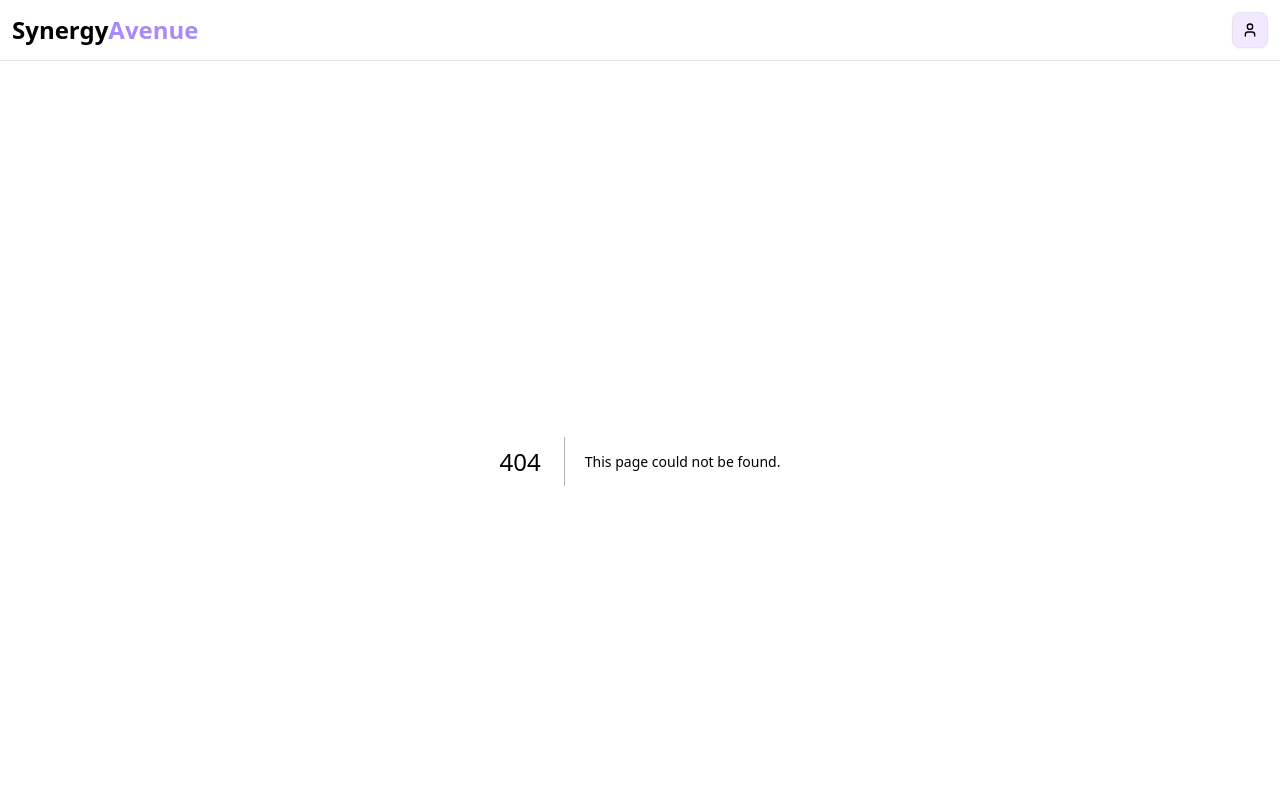
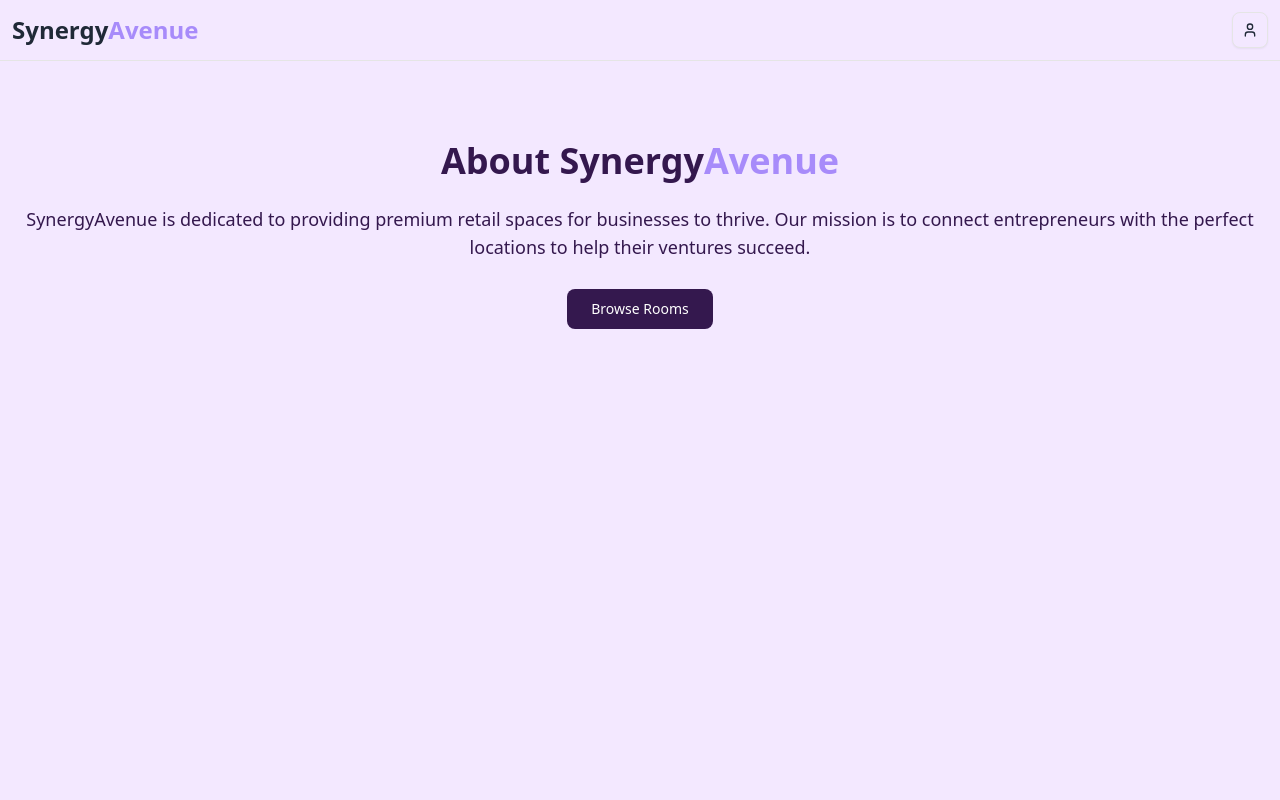
Before and after one commit to ryanzam/synergyavenue, a Next.js app: page /about in a window 1280 px wide. Before the commit this address had no page. Shown: the top 800 px of the page. Built offline with nearby package versions, Linux system fonts and the light colour scheme.

Commit message:
add about section and footer component

```diff
--- /dev/null
+++ b/app/about/page.tsx
@@ -0,0 +1,22 @@
+import { Button } from '@/components/ui/button'
+import Link from 'next/link'
+
+const AboutPage = () => {
+    return (
+        <div className='min-h-screen'>
+            <div className='container mx-auto'>
+                <h1 className='text-4xl font-bold text-center mt-20 text-primary'>About Synergy<span className='text-secondary'>Avenue</span></h1>
+                <p className='mt-6 text-lg text-accent text-center px-4'>
+                    SynergyAvenue is dedicated to providing premium retail spaces for businesses to thrive. Our mission is to connect entrepreneurs with the perfect locations to help their ventures succeed.
+                </p>
+                <div className='flex justify-center my-7'>
+                    <Button size="lg" variant="default" className="text-white hover:bg-primary/50" asChild>
+                        <Link href="/rooms">Browse Rooms</Link>
+                    </Button>
+                </div>
+            </div>
+        </div>
+    )
+}
+
+export default AboutPage
--- a/app/layout.tsx
+++ b/app/layout.tsx
@@ -2,6 +2,7 @@ import type { Metadata } from "next";
 import { Geist, Geist_Mono } from "next/font/google";
 import "./globals.css";
 import Navbar from "@/components/navbar/Navbar";
+import Footer from "@/components/footer/footer";
 
 const geistSans = Geist({
   variable: "--font-geist-sans",
@@ -30,6 +31,7 @@ export default function RootLayout({
       >
         <Navbar />
         {children}
+        <Footer />
       </body>
     </html>
   );
--- a/app/page.tsx
+++ b/app/page.tsx
@@ -65,15 +65,6 @@ export default function Home() {
           </Button>
         </div>
       </section>
-
-      {/* Footer */}
-      <footer className="py-12 bg-foreground/5">
-        <div className="container mx-auto px-4 sm:px-6 lg:px-8">
-          <div className="text-center">
-            <p className="text-primary">© 2025 Synergy Avenue. All rights reserved.</p>
-          </div>
-        </div>
-      </footer>
     </div>
   );
 }
--- a/app/rooms/[id]/page.tsx
+++ b/app/rooms/[id]/page.tsx
@@ -162,7 +162,7 @@ const RoomDetailPage = async ({ params }: { params: Promise<{ id: string }>; })
                                     <div className="flex justify-between items-center">
                                         <span className="text-primary">Security Deposit</span>
                                         <span className="text-xl font-semibold text-primary">
-                                            ${room.deposit.toLocaleString()}
+                                            ${room.deposit}
                                         </span>
                                     </div>
 
@@ -171,7 +171,7 @@ const RoomDetailPage = async ({ params }: { params: Promise<{ id: string }>; })
                                     <div className="flex justify-between items-center">
                                         <span className="font-semibold">Total Due at Signing</span>
                                         <span className="text-2xl font-bold text-secondary">
-                                            ${(room.monthyRent + room.deposit).toLocaleString()}
+                                            ${room.deposit}
                                         </span>
                                     </div>
 
@@ -189,7 +189,7 @@ const RoomDetailPage = async ({ params }: { params: Promise<{ id: string }>; })
                                             <Button
                                                 size="lg"
                                                 variant="outline"
-                                                className="w-full"
+                                                className="w-full hover:text-white"
                                                 asChild
                                             >
                                                 <Link href={`/schedule-viewing/${room.id}`}>
--- /dev/null
+++ b/components/footer/footer.tsx
@@ -0,0 +1,13 @@
+const Footer = () => {
+    return (
+        < footer className="py-12 bg-foreground/5" >
+            <div className="container mx-auto px-4 sm:px-6 lg:px-8">
+                <div className="text-center">
+                    <p className="text-primary">© 2025 Synergy Avenue. All rights reserved.</p>
+                </div>
+            </div>
+        </footer >
+    )
+}
+
+export default Footer
--- a/components/hero/Hero.tsx
+++ b/components/hero/Hero.tsx
@@ -17,7 +17,7 @@ const Hero = () => {
                     </p>
                     <div className="mt-10 flex flex-wrap gap-4">
                         <Button size="lg" variant="default" asChild className='hover:bg-primary/10'>
-                            <a href="#available-rooms">Browse Rooms</a>
+                            <Link href="/rooms">Browse Rooms</Link>
                         </Button>
                         <Button size="lg" variant="outline" className="text-primary hover:bg-primary/10" asChild>
                             <Link href="/about">Learn More</Link>
--- a/components/navbar/Brand.tsx
+++ b/components/navbar/Brand.tsx
@@ -1,9 +1,11 @@
-import React from 'react'
+import Link from 'next/link';
 
 const Brand = () => {
   return (
     <div className='cursor-pointer'>
-      <h3 className="text-2xl font-bold">Synergy<span className='text-secondary'>Avenue</span></h3>
+      <Link href='/'>
+        <h3 className="text-2xl font-bold">Synergy<span className='text-secondary'>Avenue</span></h3>
+      </Link>
     </div>
   )
 }
--- a/components/room/RoomCard.tsx
+++ b/components/room/RoomCard.tsx
@@ -11,20 +11,19 @@ interface RoomCardProps {
 }
 
 const RoomCard = ({ room }: RoomCardProps) => {
-    const primaryPhoto = room.photo[0] ? '/placeholder-room.jpg' : '/placeholder-room.jpg';
 
     return (
         <Card className="overflow-hidden transition-all hover:shadow-xl hover:-translate-y-1">
             {/* Room Image */}
             <div className="relative h-56 w-full overflow-hidden bg-gray-200">
                 <Image
-                    src={primaryPhoto}
+                    src={room.photo[0]}
                     alt={room.name}
                     fill
                     className="object-cover"
                     sizes="(max-width: 768px) 100vw, (max-width: 1200px) 50vw, 33vw"
                 />
-                <Badge className="absolute top-4 right-4 bg-green-500">
+                <Badge className="absolute top-4 right-4 bg-green-500 text-primary">
                     Available
                 </Badge>
             </div>
```
